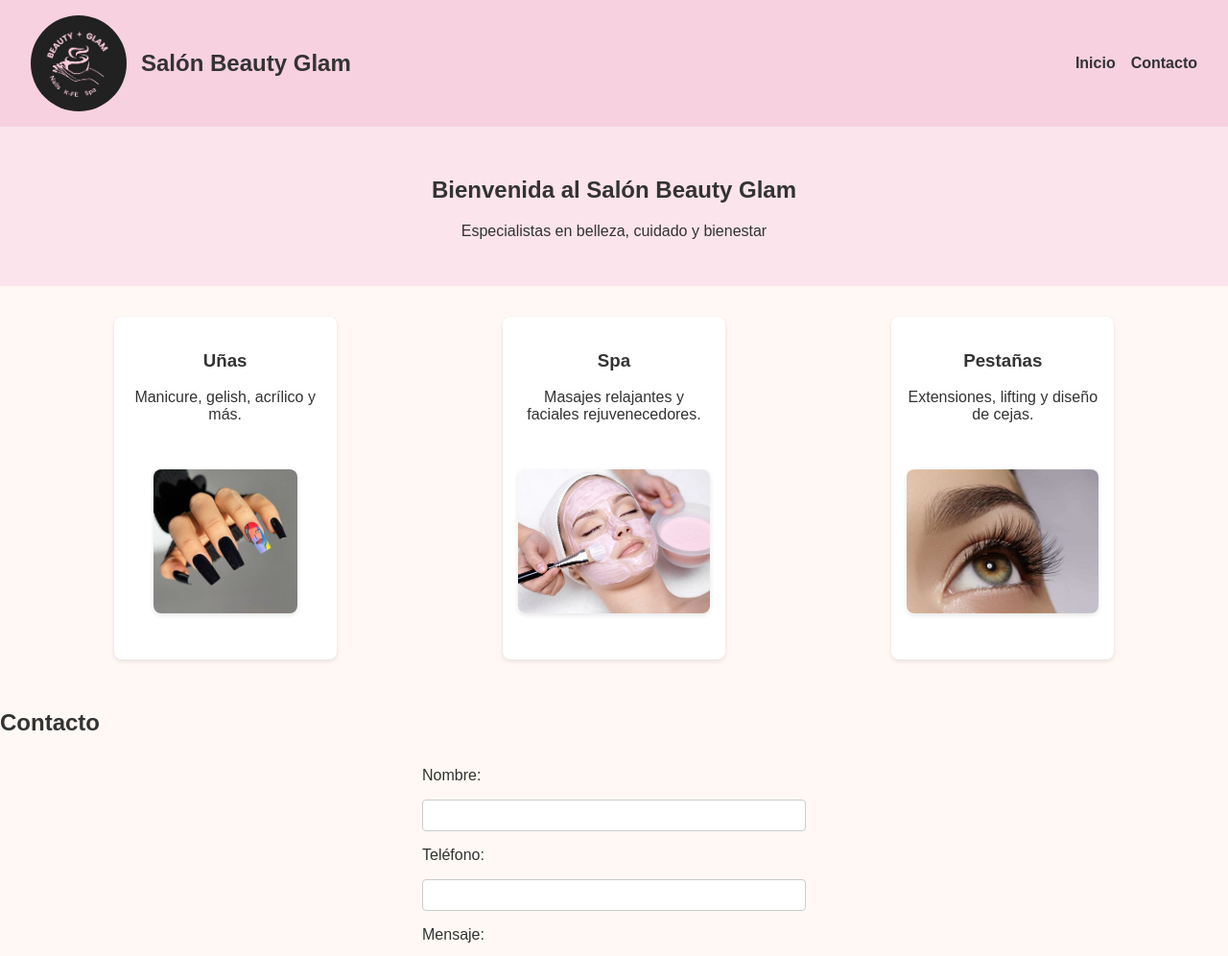
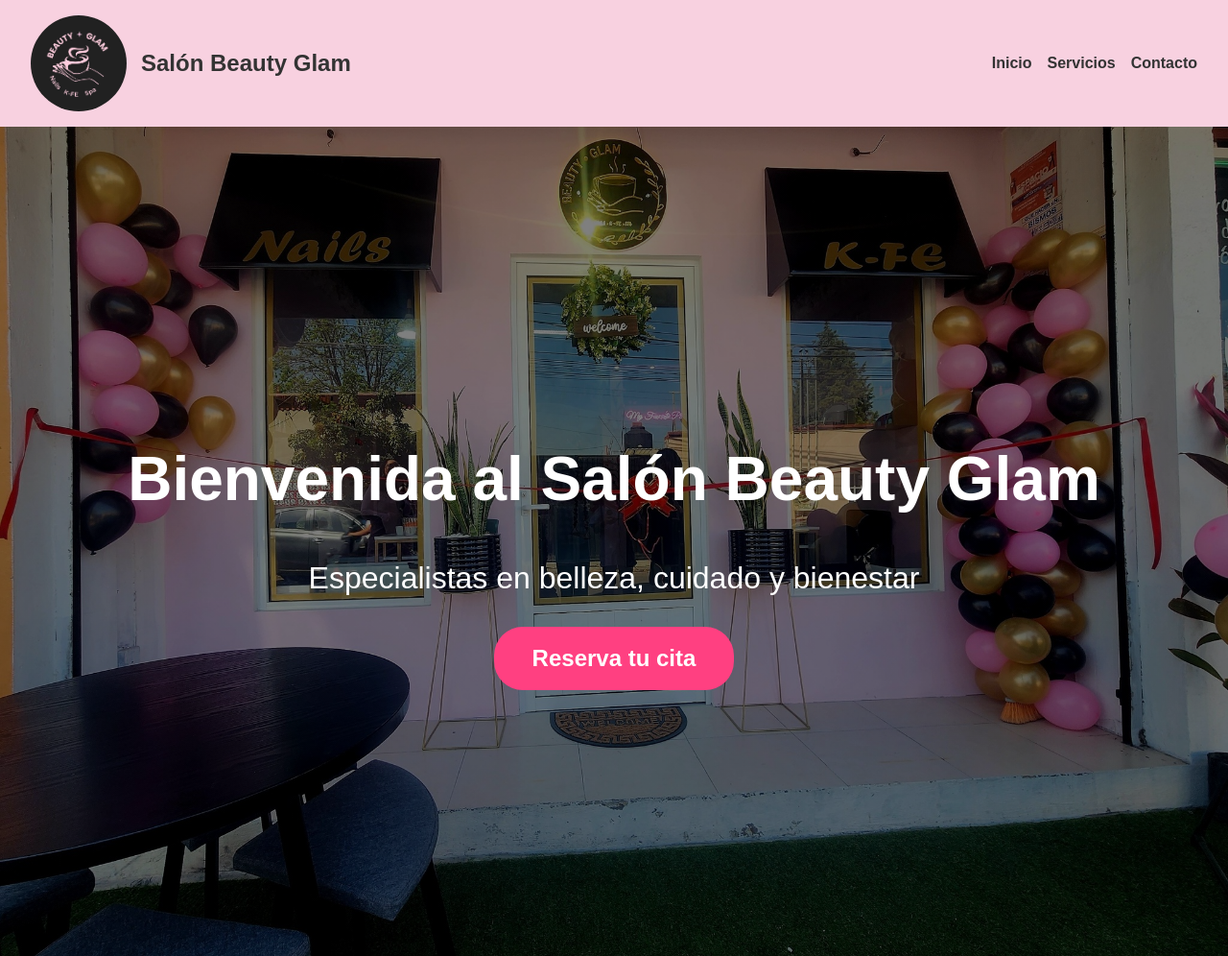
Before and after one commit to cratclow/mi-pagina, a plain HTML site: page index.html in a window 1280 px wide. Shown: the top 996 px of the page at 96% size. Drawn offline with Linux system fonts and the light colour scheme.

Commit message:
Cambios en la sección de servicios y el header

```diff
--- a/index.html
+++ b/index.html
@@ -14,7 +14,9 @@
     <button class="menu-toggle" aria-label="Abrir menú">☰</button>
     <ul>
       <li><a href="#inicio">Inicio</a></li>
+      <li><a href="#servicios">Servicios</a></li>
       <li><a href="#contacto">Contacto</a></li>
+
     </ul>
   </nav>
 
@@ -22,9 +24,10 @@
     <header>
       <h2>Bienvenida al Salón Beauty Glam</h2>
       <p>Especialistas en belleza, cuidado y bienestar</p>
+      <a href="#contacto" class="btn-reserva">Reserva tu cita</a>
     </header>
 
-    <section class="servicios">
+    <section id="servicios" class="servicios">
   <div class="card">
     <h3>Uñas</h3>
     <p>Manicure, gelish, acrílico y más.</p>
--- a/style.css
+++ b/style.css
@@ -41,9 +41,69 @@ body {
 }
 
 header {
+  display: flex;                  /* Para centrar el contenido */
+  flex-direction: column;         /* Texto en columna */
+  justify-content: center;        /* Centrado vertical */
+  align-items: center;            /* Centrado horizontal */
+  height: 100vh;                  /* Ocupa toda la altura de la pantalla */
   text-align: center;
   padding: 2rem;
-  background: #fce4ec;
+
+  background:
+    linear-gradient(rgba(0,0,0,0.5), rgba(0,0,0,0.5)),
+    url("imagenes/fachada.jpg");  /* Imagen de fondo con capa oscura */
+  background-size: cover;         /* Que cubra todo */
+  background-position: center;    /* Centrada */
+  background-repeat: no-repeat;   /* No se repite */
+
+  color: white;                   /* Texto en blanco */
+}
+
+/* Título principal */
+header h2 {
+  font-size: clamp(2.5rem, 6vw, 4rem); /* Escala según pantalla */
+  font-weight: bold;
+  margin-bottom: 1rem;
+}
+
+/* Subtítulo o descripción */
+header p {
+  font-size: clamp(1.2rem, 3vw, 2rem);
+  max-width: 700px;               /* Para que no se extienda demasiado */
+}
+
+/* Estilo del botón */
+.btn-reserva {
+  display: inline-block;
+  padding: 1rem 2rem;
+  background-color: #ff4081;   /* Rosa vibrante */
+  color: white;
+  font-size: 1.2rem;
+  font-weight: bold;
+  text-decoration: none;
+  border-radius: 30px;
+  transition: background-color 0.3s ease, transform 0.2s ease;
+}
+
+.btn-reserva:hover {
+  background-color: #e73370;   /* Un poco más oscuro al pasar el mouse */
+  transform: scale(1.05);      /* Efecto de zoom */
+}
+
+/* 📱 En móviles (pantallas pequeñas) */
+@media (max-width: 600px) {
+  .btn-reserva {
+    font-size: 1rem;     /* un poco más pequeño */
+    padding: 0.8rem 1.5rem;
+  }
+}
+
+/* 💻 En pantallas grandes */
+@media (min-width: 1024px) {
+  .btn-reserva {
+    font-size: 1.5rem;   /* más grande y llamativo */
+    padding: 1.2rem 2.5rem;
+  }
 }
 
 .servicios {
```
Also changed, not shown: imagenes/fachada.jpg (added).
